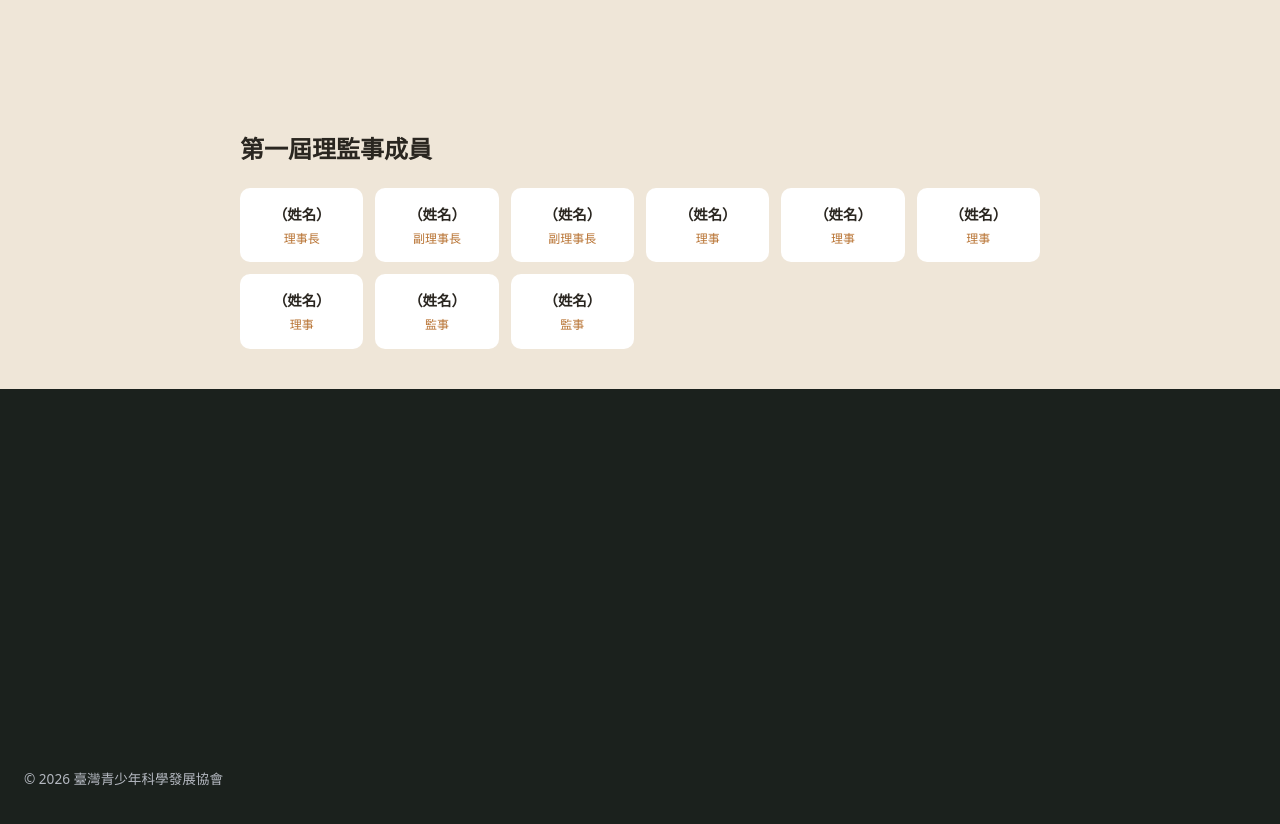
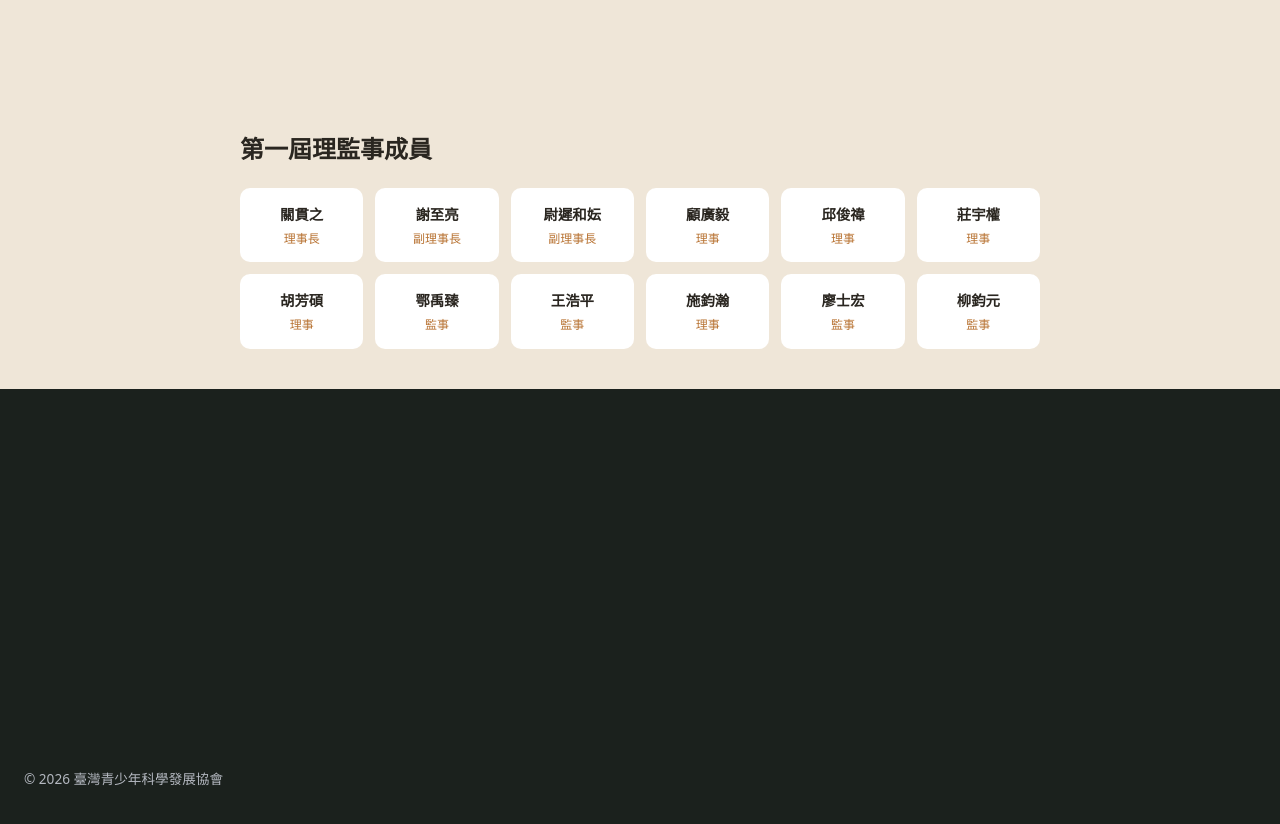
Before and after one commit to TYSDA/website, an Astro site: page /members in a window 1280 px wide. Shown: the part 78-902 px from the top of the page. Built offline with nearby package versions, Linux system fonts and the light colour scheme; Astro itself is replaced by a stand-in of ours.

Commit message:
改動名單” git push
cd ~/Documents/Projects/adorable-aperture
git add .
git commit -m 改動名單

cd ~/Documents/Projects/adorable-aperture
git add .
git commit -m 改動名cd

```diff
--- a/src/pages/members.astro
+++ b/src/pages/members.astro
@@ -2,15 +2,18 @@
 import Layout from '../layouts/Layout.astro';
 
 const officers = [
-	{ name: "（姓名）", title: "理事長" },
-	{ name: "（姓名）", title: "副理事長" },
-	{ name: "（姓名）", title: "副理事長" },
-	{ name: "（姓名）", title: "理事" },
-	{ name: "（姓名）", title: "理事" },
-	{ name: "（姓名）", title: "理事" },
-	{ name: "（姓名）", title: "理事" },
-	{ name: "（姓名）", title: "監事" },
-	{ name: "（姓名）", title: "監事" }
+	{ name: "關貫之", title: "理事長" },
+	{ name: "謝至亮", title: "副理事長" },
+	{ name: "尉遲和妘", title: "副理事長" },
+	{ name: "顧廣毅", title: "理事" },
+	{ name: "邱俊禕", title: "理事" },
+	{ name: "莊宇權", title: "理事" },
+	{ name: "胡芳碩", title: "理事" },
+	{ name: "鄂禹臻", title: "監事" },
+	{ name: "王浩平", title: "監事" },
+	{ name: "施鈞瀚", title: "理事" },
+	{ name: "廖士宏", title: "監事" },
+	{ name: "柳鈞元", title: "監事" }
 ];
 
 const members = Array.from({ length: 11 }, () => ({
```
Also changed, not shown: 2 other files.
